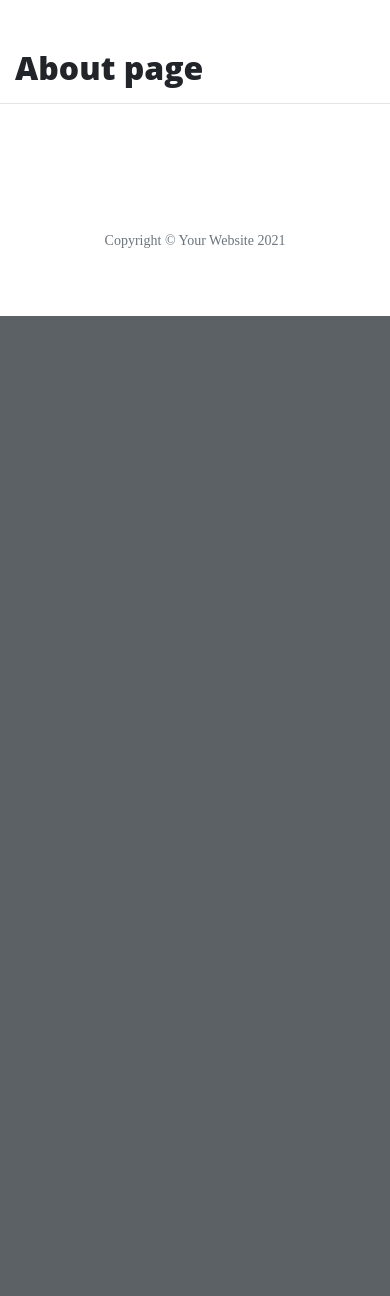
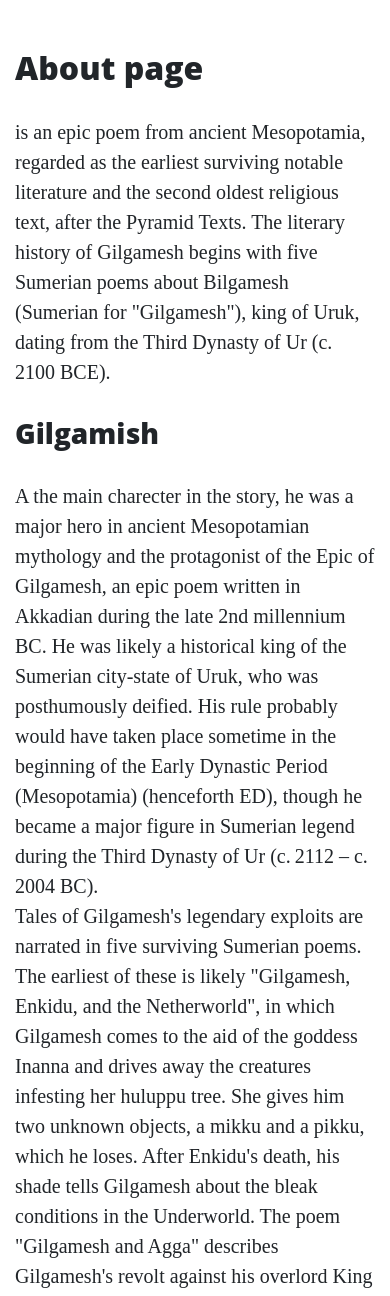
Before and after one commit to AwsSG/gilg, a Flask app: page /about in a window 390 px wide. Shown: the part 534-1830 px from the top of the page. Before the commit the page ends 850 px from the top, so only its background shows below. Run offline with Flask 2, Linux system fonts and the light colour scheme; some libraries are stand-ins or nearby versions.

Commit message:
added 2 main characters in the about page, added style.css file

```diff
--- /dev/null
+++ b/static/css/style.css
@@ -0,0 +1,3 @@
+.col-md-5 img {
+    width: 100%;
+}
--- a/templates/about.html
+++ b/templates/about.html
@@ -1,4 +1,51 @@
 {% extends "base.html" %}
 {% block content %}
-    <h2>About page</h2>
+<h2>About page</h2>
+<p>
+    is an epic poem from ancient Mesopotamia, regarded as the earliest surviving notable literature and the second
+    oldest religious text, after the Pyramid Texts. The literary history of Gilgamesh begins with five Sumerian poems
+    about Bilgamesh (Sumerian for "Gilgamesh"), king of Uruk, dating from the Third Dynasty of Ur (c. 2100 BCE).
+</p>
+<div class="row featureette">
+    <div class="col-md-7">
+        <h3>Gilgamish</h3>
+        <p>
+            A the main charecter in the story, he was a major hero in ancient Mesopotamian mythology and the protagonist of the Epic of Gilgamesh, an epic
+            poem written in Akkadian during the late 2nd millennium BC. He was likely a historical king of the Sumerian
+            city-state of Uruk, who was posthumously deified. His rule probably would have taken place sometime in the
+            beginning of the Early Dynastic Period (Mesopotamia) (henceforth ED), though he became a major figure in
+            Sumerian legend during the Third Dynasty of Ur (c. 2112 – c. 2004 BC). <br>
+            Tales of Gilgamesh's legendary exploits are narrated in five surviving Sumerian poems. The earliest of these
+            is likely "Gilgamesh, Enkidu, and the Netherworld", in which Gilgamesh comes to the aid of
+            the goddess Inanna and drives away the creatures infesting her huluppu tree. She gives him two unknown
+            objects, a mikku and a pikku, which he loses. After Enkidu's death, his shade tells Gilgamesh about the
+            bleak conditions in the Underworld. The poem "Gilgamesh and Agga" describes Gilgamesh's revolt against his
+            overlord King Agga. Other Sumerian poems relate Gilgamesh's defeat of the giant Huwawa and the Bull of
+            Heaven, while a fifth, poorly preserved poem relates the account of his death and funeral.
+        </p>
+    </div>
+    <div class="col-md-5">
+        <img src="https://upload.wikimedia.org/wikipedia/commons/thumb/e/ed/Hero_lion_Dur-Sharrukin_Louvre_AO19862.jpg/330px-Hero_lion_Dur-Sharrukin_Louvre_AO19862.jpg"
+            alt="">
+    </div>
+</div>
+
+<div class="row featureette">
+    <div class="col-md-5">
+        <img src="https://upload.wikimedia.org/wikipedia/commons/thumb/5/54/Enkidu%2C_Gilgamesh%27s_friend._From_Ur%2C_Iraq%2C_2027-1763_BCE._Iraq_Museum.jpg/330px-Enkidu%2C_Gilgamesh%27s_friend._From_Ur%2C_Iraq%2C_2027-1763_BCE._Iraq_Museum.jpg"
+            alt="">
+    </div>
+    <div class="col-md-7">
+        <h3>Enkido</h3>
+        <p>
+            was a legendary figure in ancient Mesopotamian mythology, wartime comrade and friend of Gilgamesh, king of
+            Uruk. Their exploits were composed in Sumerian poems and in the Akkadian Epic of Gilgamesh, written during
+            the 2nd millennium BC. He is the oldest literary representation of the wild man, a recurrent motif in
+            artistic representations in Mesopotamia and in Ancient Near East literature. The apparition of Enkidu as a
+            primitive man seems to be an innovation of the Old Babylonian version (1300 - 1000 BC), as he was originally
+            a servant-warrior in the Sumerian poems.
+        </p>
+    </div>
+</div>
+
 {% endblock %}
--- a/templates/base.html
+++ b/templates/base.html
@@ -4,8 +4,9 @@
 <head>
     <meta charset="UTF-8">
     <meta name="viewport" content="width=device-width, initial-scale=1.0">
-    <link rel="stylesheet" href="{{ url_for('static', filename='vendor/bootstrap/css/bootstrap.min.css')}}">
-    <link rel="stylesheet" href="{{ url_for('static', filename='css/clean-blog.min.css') }}">
+    <link rel="stylesheet" href="{{ url_for('static', filename='vendor/bootstrap/css/bootstrap.min.css')}}" type="text/css">
+    <link rel="stylesheet" href="{{ url_for('static', filename='css/clean-blog.min.css') }}" type="text/css">
+    <link rel="stylesheet" href="{{ url_for('static', filename='css/style.css') }}" type="text/css">
     <title>Document</title>
 </head>
 
--- a/templates/index.html
+++ b/templates/index.html
@@ -45,7 +45,7 @@
         <div class="post-preview">
             <a href="post.html">
                 <h2 class="post-title">
-                    Failure is not an option
+                    𒀭𒄑𒉋𒂵𒈨𒌋𒌋𒌋
                 </h2>
                 <h3 class="post-subtitle">
                     Many say exploration is part of our destiny, but it’s actually our duty to future
```
